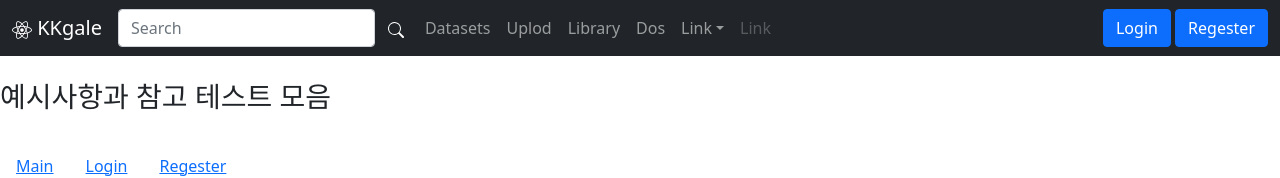
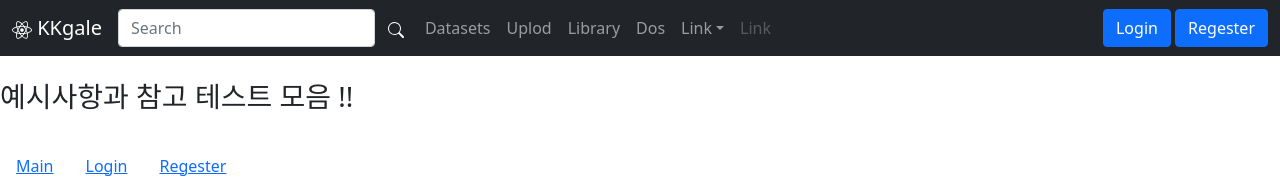
Before and after one commit to VT-courseweb/react, a React (Create React App) app: page /Dos in a window 1280 px wide. Shown: the top 178 px of the page. Built offline with nearby package versions, Linux system fonts and the light colour scheme.

Commit message:
test
test

```diff
--- a/src/pages/Dos.js
+++ b/src/pages/Dos.js
@@ -19,7 +19,7 @@ function Dos(){
     return (
         <div>
             <br/>
-            <h3>예시사항과 참고 테스트 모음 </h3>
+            <h3>예시사항과 참고 테스트 모음 !!</h3>
             <br/>
             <Header></Header>
             <br/>
```
